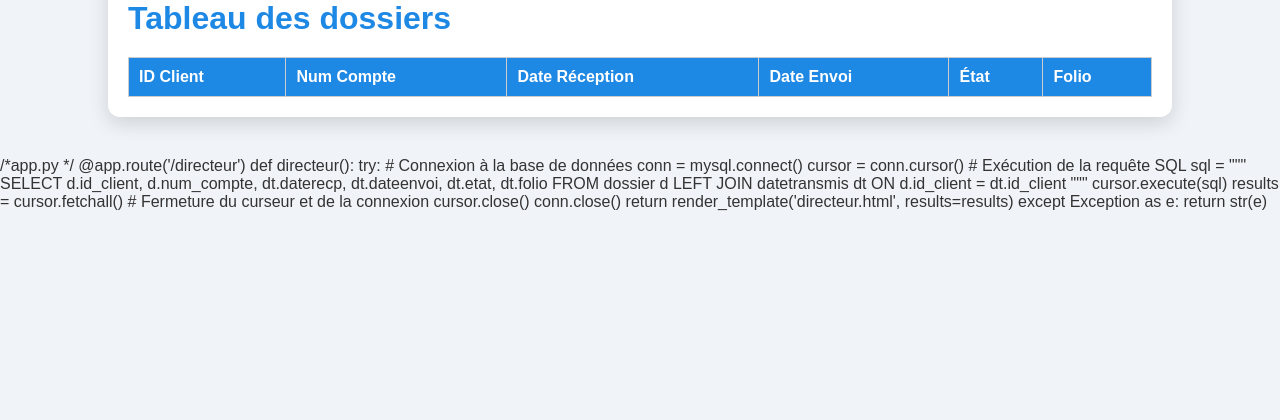
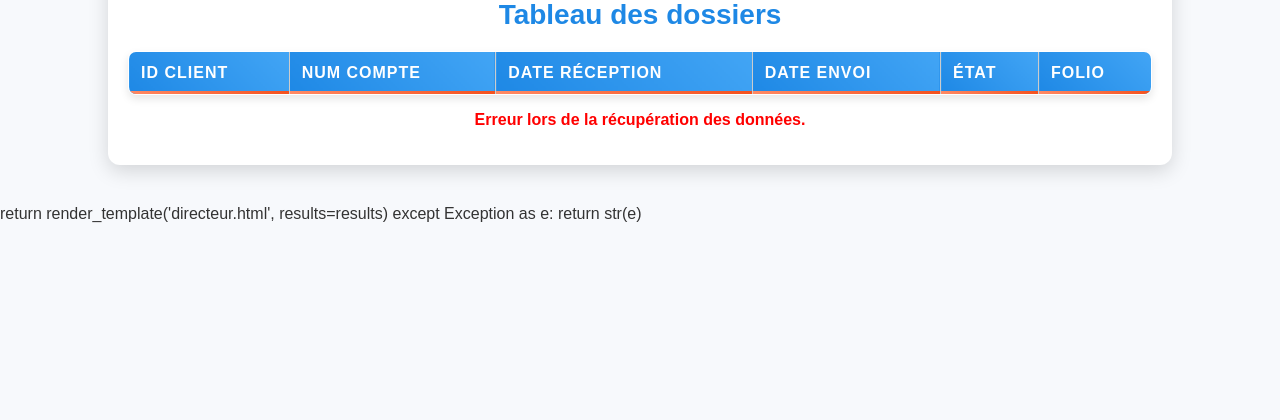
Before and after one commit to rubiginosar/CPA-juridique-, a Flask app: page /directeur in a window 1280 px wide. Shown: the part 210-630 px from the top of the page. Run offline with Flask 3, Linux system fonts and the light colour scheme; lists and menus that the app fills with data are empty; some libraries are stand-ins or nearby versions.

Commit message:
Update directeur.html

```diff
--- a/cpa/templates/directeur.html
+++ b/cpa/templates/directeur.html
@@ -8,7 +8,7 @@
     <style>
         body {
             font-family: 'Arial', sans-serif;
-            background-color: #f0f4f8; /* Light blue background */
+            background-color: #f7f9fc;
             margin: 0;
             padding: 0;
             box-sizing: border-box;
@@ -17,7 +17,7 @@
         #container {
             width: 80%;
             margin: 40px auto;
-            background-color: #fff;
+            background-color: #ffffff;
             padding: 20px;
             border-radius: 12px;
             box-shadow: 0 6px 20px rgba(0, 0, 0, 0.15);
@@ -37,39 +37,70 @@
             flex-shrink: 0;
         }
         h1 {
-            color: #1e88e5; /* Primary blue for headings */
+            color: #1e88e5;
             margin-bottom: 20px;
+            text-align: center;
+            font-size: 28px;
         }
         table {
             width: 100%;
             border-collapse: collapse;
             margin-top: 20px;
             border: 1px solid #ccc;
+            box-shadow: 0 4px 8px rgba(0, 0, 0, 0.1);
+            border-radius: 8px;
+            overflow: hidden;
         }
         th, td {
             border: 1px solid #ccc;
-            padding: 10px;
+            padding: 12px;
             text-align: left;
+            transition: background-color 0.3s ease, color 0.3s ease;
         }
         th {
-            background-color: #1e88e5; /* Primary blue for header cells */
+            background: linear-gradient(45deg, #1e88e5, #42a5f5);
             color: white;
+            text-transform: uppercase;
+            letter-spacing: 1px;
+            position: relative;
+        }
+        th::after {
+            content: '';
+            position: absolute;
+            left: 0;
+            right: 0;
+            bottom: 0;
+            height: 3px;
+            background: linear-gradient(45deg, #ff8a65, #f4511e);
         }
         td {
-            background-color: #f0f4f8; /* Light blue background for data cells */
+            background-color: #f7f9fc;
+        }
+        tr:nth-child(odd) td {
+            background-color: #f0f4f8;
+        }
+        tr:hover td {
+            background-color: #e3f2fd;
+            color: #0d47a1;
+            transform: scale(1.02);
+        }
+        .highlighted {
+            background-color: #ffebee !important;
+            color: #b71c1c !important;
         }
         button {
-            background-color: #42a5f5; /* Light blue for buttons */
+            background-color: #42a5f5;
             color: #fff;
             border: none;
-            padding: 8px 16px;
+            padding: 10px 20px;
             cursor: pointer;
             border-radius: 6px;
             font-size: 14px;
-            transition: background-color 0.3s ease;
+            transition: background-color 0.3s ease, transform 0.3s ease;
         }
         button:hover {
-            background-color: #1e88e5; /* Darker blue on hover */
+            background-color: #1e88e5;
+            transform: translateY(-2px);
         }
         a {
             display: inline-block;
@@ -80,7 +111,7 @@
             transition: color 0.3s;
         }
         a:hover {
-            color: #0d47a1; /* Darker blue on hover */
+            color: #0d47a1;
         }
         .icon {
             font-size: 24px;
@@ -88,6 +119,11 @@
         }
         .nav-text {
             vertical-align: middle;
+        }
+        #error-message {
+            color: red;
+            text-align: center;
+            font-weight: bold;
         }
     </style>
 </head>
@@ -106,8 +142,7 @@
         </div>
 
         <h1>Tableau des dossiers</h1>
-
-        <table>
+        <table id="dossier-table">
             <thead>
                 <tr>
                     <th>ID Client</th>
@@ -119,45 +154,70 @@
                 </tr>
             </thead>
             <tbody>
-                {% for row in results %}
-                <tr>
-                    <td>{{ row[0] }}</td>
-                    <td>{{ row[1] }}</td>
-                    <td>{{ row[2] }}</td>
-                    <td>{{ row[3] }}</td>
-                    <td>{{ row[4] }}</td>
-                    <td>{{ row[5] }}</td>
-                </tr>
-                {% endfor %}
+                <!-- Rows will be added here by JavaScript -->
             </tbody>
         </table>
+        <p id="error-message"></p>
     </div>
+    <script>
+        document.addEventListener('DOMContentLoaded', () => {
+            fetch('/directeur')
+                .then(response => response.json())
+                .then(data => {
+                    const tableBody = document.querySelector('#dossier-table tbody');
+                    if (data.length > 0) {
+                        data.forEach(dossier => {
+                            const row = document.createElement('tr');
+                            row.innerHTML = `
+                                <td>${dossier.id_client}</td>
+                                <td>${dossier.num_compte}</td>
+                                <td>${dossier.daterecp || ''}</td>
+                                <td>${dossier.dateenvoi}</td>
+                                <td>${dossier.etat || ''}</td>
+                                <td>${dossier.folio}</td>
+                            `;
+                            tableBody.appendChild(row);
+
+                            // Calculate the duration between date_reception and date_envoi
+                            const dateReception = new Date(dossier.daterecp);
+                            const dateEnvoi = new Date(dossier.dateenvoi);
+                            if (dossier.daterecp && dossier.dateenvoi) {
+                                const duration = (dateEnvoi - dateReception) / (1000 * 60 * 60 * 24);
+
+                                // Highlight the row in red if the duration exceeds 20 days
+                                if (duration > 20) {
+                                    row.classList.add('highlighted');
+                                }
+                            }
+
+                            // Ajouter le commentaire si id_client, num_compte, dateenvoi et folio sont présents mais daterecp et etat sont nulles
+                            if (dossier.id_client && dossier.num_compte && dossier.dateenvoi && dossier.folio && !dossier.daterecp && !dossier.etat) {
+                                const commentRow = document.createElement('tr');
+                                const commentCell = document.createElement('td');
+                                commentCell.setAttribute('colspan', '6');
+                                commentCell.textContent = 'Envoi vers l\'agence';
+                                commentCell.style.color = 'blue';
+                                commentCell.style.fontStyle = 'italic';
+                                commentCell.style.backgroundColor = '#e0f7fa';
+                                commentRow.appendChild(commentCell);
+                                tableBody.appendChild(commentRow);
+                            }
+                        });
+                    } else {
+                        document.getElementById('error-message').textContent = 'Numéro de compte non trouvé ou pas de dossier pour Charge Étude.';
+                    }
+                })
+                .catch(error => {
+                    console.error('Error fetching data:', error);
+                    document.getElementById('error-message').textContent = 'Erreur lors de la récupération des données.';
+                });
+        });
+    </script>
 </body>
 </html>
 
 
 
-/*app.py */
-@app.route('/directeur')
-def directeur():
-    try:
-        # Connexion à la base de données
-        conn = mysql.connect()
-        cursor = conn.cursor()
-
-        # Exécution de la requête SQL
-        sql = """
-        SELECT d.id_client, d.num_compte, dt.daterecp, dt.dateenvoi, dt.etat, dt.folio
-        FROM dossier d
-        LEFT JOIN datetransmis dt ON d.id_client = dt.id_client
-        """
-        cursor.execute(sql)
-        results = cursor.fetchall()
-
-        # Fermeture du curseur et de la connexion
-        cursor.close()
-        conn.close()
-
         return render_template('directeur.html', results=results)
 
     except Exception as e:
```
